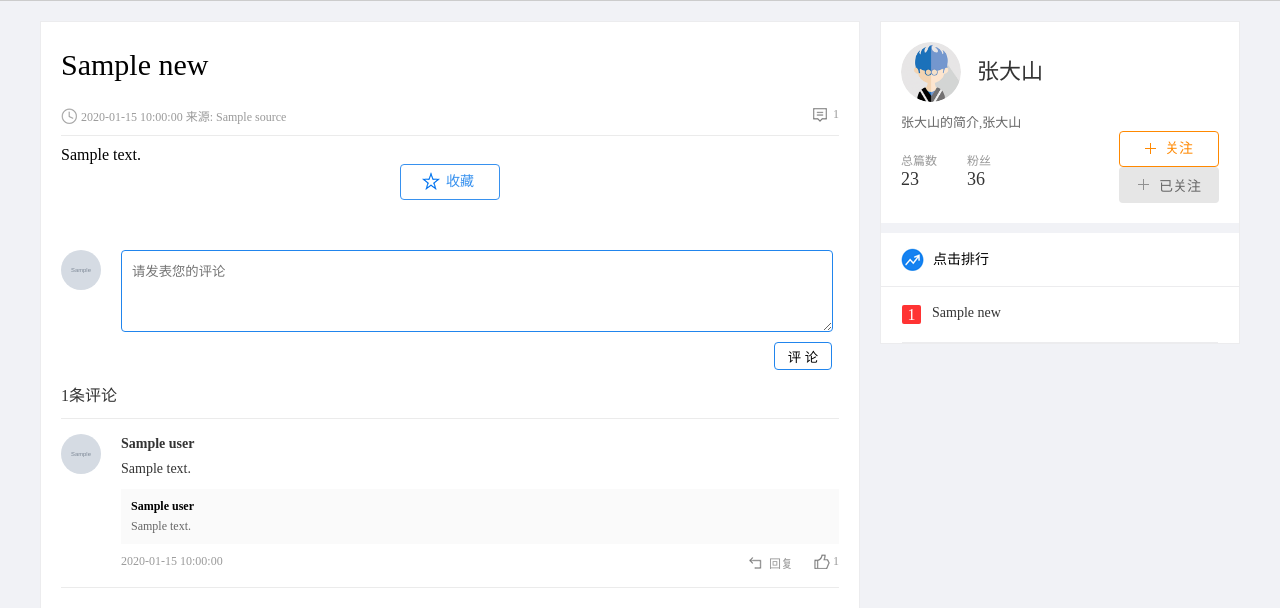
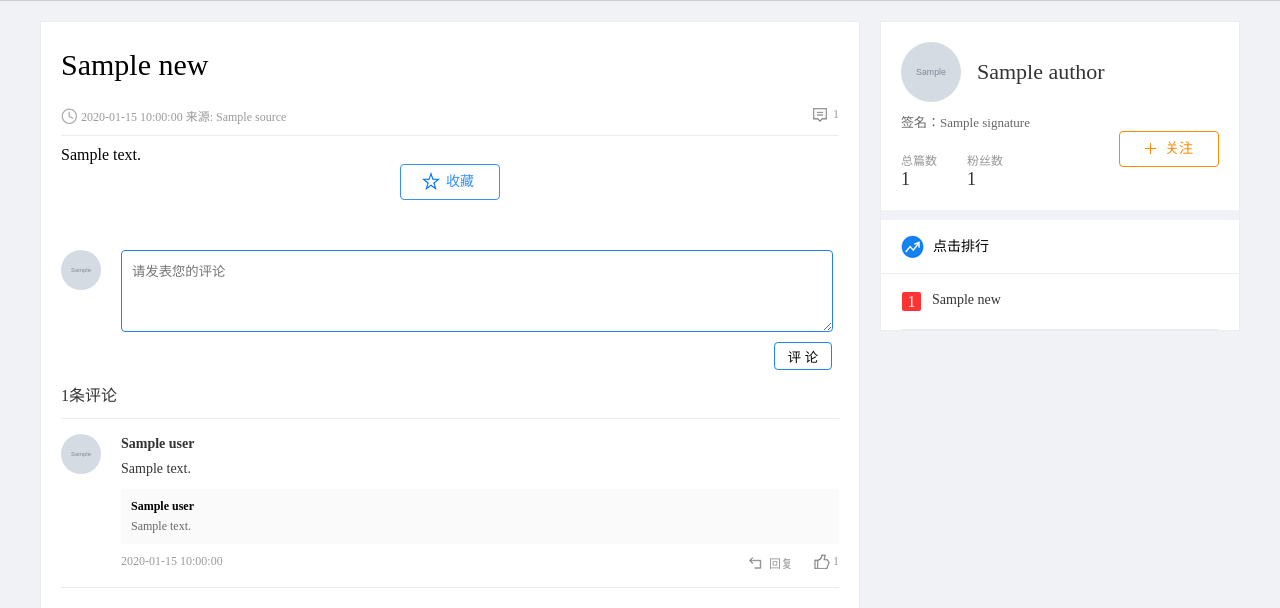
Before and after one commit to hwei002/news, a Flask app: template info/templates/news/detail.html in a window 1280 px wide. Shown: the part 59-667 px from the top of the page. Run offline with Flask 2, Linux system fonts and the light colour scheme; the template is opened without the code that fills it: most values are stand-ins (such as "Sample title", 1, 10 or a date in 2020); grey boxes marked "Sample" are stand-in pictures; parts of the project's set-up code (start-up, migrations or seed data) failed here and were passed over; some libraries are stand-ins or nearby versions.

Commit message:
【新闻详情页 - 作者模块（数据展示）】的前后端代码实现

```diff
--- a/info/templates/news/detail.html
+++ b/info/templates/news/detail.html
@@ -93,14 +93,30 @@
 </div>
 {% endblock %}
 
-{% block authorBlock %}  <!--详情页才有author模块-->
-<div class="author_card">
-    <a href="#" class="author_pic"><img src="../../static/news/images/user_pic.png" alt="author_pic"></a>
-    <a href="#" class="author_name">张大山</a>
-    <div class="author_resume">张大山的简介,张大山</div>
-    <div class="writings"><span>总篇数</span><b>23</b></div>
-    <div class="follows"><span>粉丝</span><b>36</b></div>
-    <a href="javascript:;" class="focus fr">关注</a>
-    <a href="javascript:;" class="focused fr"><span class="out">已关注</span><span class="over">取消关注</span></a>
-</div>
+{% block authorBlock %}  <!--新闻详情页才有author模块，仅当该新闻不是爬取的而是有user发布的，才需显示该模块-->
+{% if data.news.author %}  <!--news的author属性【"author": self.user.to_dict() if self.user else None】-->
+    <div class="author_card">
+        <a href="#" class="author_pic"><img src="{% if data.news.author.avatar_url %}
+                                                    {{ data.news.author.avatar_url }}
+                                                 {% else %}
+                                                    ../../static/news/images/user_pic.png
+                                                 {% endif %}" alt="author_pic"></a>
+        <a href="#" class="author_name">{{ data.news.author.nick_name }}</a>
+        <div class="author_resume">签名：{{ data.news.author.signature }}</div>
+        <div class="writings"><span>总篇数</span><b>{{ data.news.author.news_count }}</b></div>
+        <div class="follows"><span>粉丝数</span><b>{{ data.news.author.followers_count }}</b></div>
+        <a href="javascript:;" class="focus fr" data-userid="{{ data.news.author.id }}"
+           style="display: {% if data.is_followed %}
+                                none
+                           {% else %}
+                                block
+                           {% endif %}">关注</a>
+        <a href="javascript:;" class="focused fr" data-userid="{{ data.news.author.id }}"
+           style="display: {% if data.is_followed %}
+                                block
+                           {% else %}
+                                none
+                           {% endif %}"><span class="out">已关注</span><span class="over">取消关注</span></a>
+        </div>
+{% endif %}
 {% endblock %}
```
Also changed, not shown: info/modules/news/views.py (+7 -0 lines).
